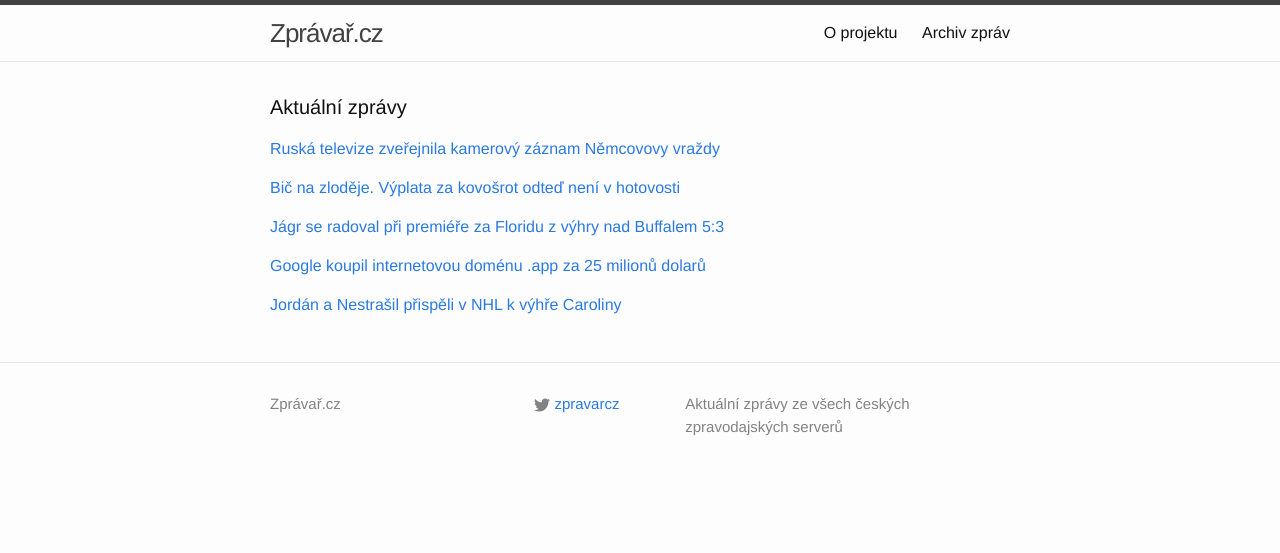
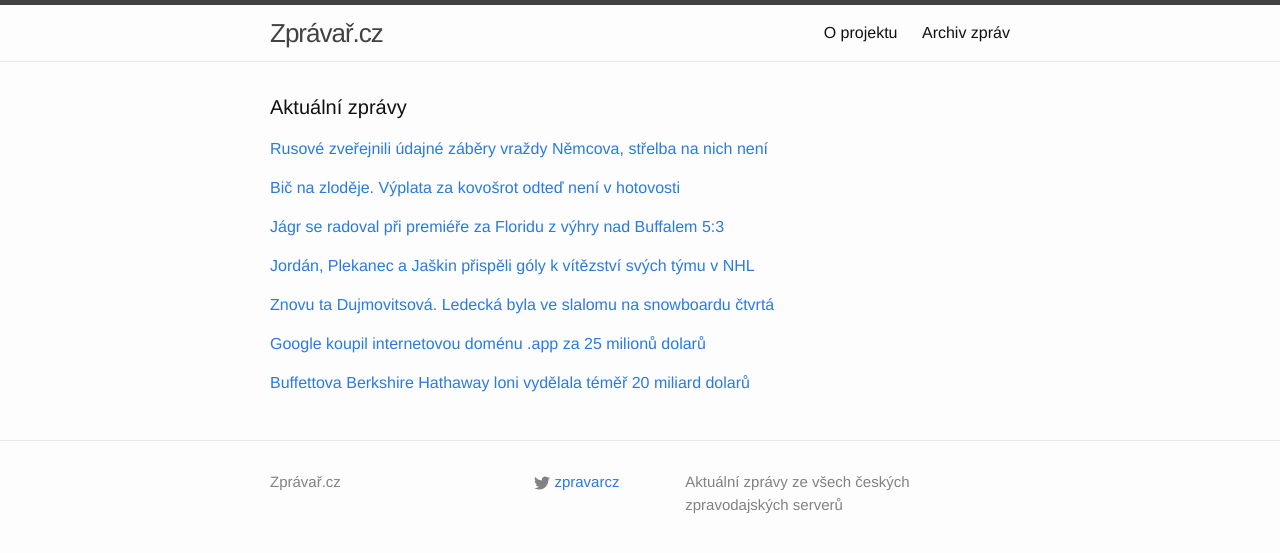
Before and after one commit to adliska/zpravar, a Jekyll site: the page built from index.html, in a window 1280 px wide. Shown: the top 553 px of the page. Built offline with Jekyll 4.4.1, drawn with Linux system fonts in a browser that asks for light colours.

Commit message:
zpravar news update

```diff
--- a/index.html
+++ b/index.html
@@ -5,9 +5,11 @@ layout: default
 <div class="home">
     <h1 class="page-heading">Aktuální zprávy</h1>
 
-<p><a href="javascript:;" onclick="toggle_visibility('zpravy0')">Ruská televize zveřejnila kamerový záznam Němcovovy vraždy</a></p>
+<p><a href="javascript:;" onclick="toggle_visibility('zpravy0')">Rusové zveřejnili údajné záběry vraždy Němcova, střelba na nich není</a></p>
 <div id="zpravy0" style="display:none">
 <ul>
+<li><a href=http://www.ceskatelevize.cz/ct24/svet/303249-rusove-zverejnili-udajne-zabery-vrazdy-nemcova-strelba-na-nich-neni/>Rusové zveřejnili údajné záběry vraždy Němcova, střelba na nich není - www.ceskatelevize.cz</a></li>
+<li><a href=http://www.tyden.cz/rubriky/zahranici/rusko-a-okoli/zverejnen-zaznam-vrazdy-nemcova-vrah-nestrilel-z-auta_334846.html>Zveřejněn záznam vraždy Němcova: vrah nestřílel z auta - www.tyden.cz</a></li>
 <li><a href=http://zahranicni.ihned.cz/c1-63613380-ruska-televize-zverejnila-kamerovy-zaznam-nemcovovy-vrazdy>Ruská televize zveřejnila kamerový záznam Němcovovy vraždy - zahranicni.ihned.cz</a></li>
 <li><a href=http://zpravy.e15.cz/zahranicni/udalosti/ruska-televize-zverejnila-zaznam-vrazdy-nemcova-1167644>Ruská televize zveřejnila záznam vraždy Němcova - zpravy.e15.cz</a></li>
 <li><a href=http://www.ceskatelevize.cz/ct24/svet/303249-rusove-zverejnili-udajne-zabery-vrazdy-nemcova-strelba-na-nich-videt-neni/>Rusové zveřejnili údajné záběry vraždy Němcova, střelba na nich vidět není - www.ceskatelevize.cz</a></li>
@@ -36,19 +38,35 @@ layout: default
 <li><a href=http://www.rozhlas.cz/_zprava/jagr-zazil-v-dresu-floridy-viteznou-premieru-bodove-se-vsak-neprosadil--1461163>Jágr zažil v dresu Floridy vítěznou premiéru, bodově se však neprosadil - www.rozhlas.cz</a></li>
 <li><a href=http://hokej.idnes.cz/neuvirth-celil-kanonade-floridy-jagr-pri-premiere-nebodoval-pl4-/nhl.aspx?c=A150228_234409_nhl_Mkr>Neuvirth čelil kanonádě Floridy, Jágr při premiéře nebodoval - hokej.idnes.cz</a></li>
 </ul>
-</div><p><a href="javascript:;" onclick="toggle_visibility('zpravy3')">Google koupil internetovou doménu .app za 25 milionů dolarů</a></p>
+</div><p><a href="javascript:;" onclick="toggle_visibility('zpravy3')">Jordán, Plekanec a Jaškin přispěli góly k vítězství svých týmu v NHL</a></p>
 <div id="zpravy3" style="display:none">
+<ul>
+<li><a href=http://www.rozhlas.cz/_zprava/jordan-plekanec-a-jaskin-prispeli-goly-k-vitezstvi-svych-tymu-v-nhl--1461185>Jordán, Plekanec a Jaškin přispěli góly k vítězství svých týmu v NHL - www.rozhlas.cz</a></li>
+<li><a href=http://www.sportovninoviny.cz/zpravy/jordan-a-nestrasil-prispeli-v-nhl-k-vyhre-caroliny/1187166>Jordán a Nestrašil přispěli v NHL k výhře Caroliny - www.sportovninoviny.cz</a></li>
+<li><a href=http://www.denik.cz/hokej/jordan-a-nestrasil-prispeli-v-nhl-k-vyhre-caroliny-20150301.html>Jordán a Nestrašil přispěli výhře Caroliny na ledě favorizovaných Islanders - www.denik.cz</a></li>
+<li><a href=http://sport.aktualne.cz/jordan-a-nestrasil-prispeli-v-nhl-k-vyhre-caroliny/r~81715d20bfda11e4b6d20025900fea04/>Jordán a Nestrašil přispěli v NHL k výhře Caroliny - sport.aktualne.cz</a></li>
+</ul>
+</div><p><a href="javascript:;" onclick="toggle_visibility('zpravy4')">Znovu ta Dujmovitsová. Ledecká byla ve slalomu na snowboardu čtvrtá</a></p>
+<div id="zpravy4" style="display:none">
+<ul>
+<li><a href=http://www.denik.cz/zimni_sporty/znovu-ta-dujmovitsova-ledecka-byla-ve-slalomu-na-snowboardu-ctvrta-20150301.html>Znovu ta Dujmovitsová. Ledecká byla ve slalomu na snowboardu čtvrtá - www.denik.cz</a></li>
+<li><a href=http://sport.idnes.cz/ester-ledecka-004-/lyzovani.aspx?c=A150301_091121_lyzovani_ald>Ledecké ve slalomu na SP v Japonsku chyběla setina k dalšímu bronzu - sport.idnes.cz</a></li>
+<li><a href=http://www.sportovninoviny.cz/zpravy/ledecka-skoncila-ve-slalomu-na-sp-v-japonsku-ctvrta/1187176>Ledecká skončila ve slalomu na SP v Japonsku čtvrtá - www.sportovninoviny.cz</a></li>
+<li><a href=http://sport.aktualne.cz/ledecka-skoncila-ve-slalomu-na-sp-v-japonsku-ctvrta/r~705f76bcbfe811e49bec0025900fea04/>Ledecká skončila ve slalomu na SP v Japonsku čtvrtá - sport.aktualne.cz</a></li>
+</ul>
+</div><p><a href="javascript:;" onclick="toggle_visibility('zpravy5')">Google koupil internetovou doménu .app za 25 milionů dolarů</a></p>
+<div id="zpravy5" style="display:none">
 <ul>
 <li><a href=http://byznys.ihned.cz/c1-63613370-google-koupil-internetovou-domenu-app-za-25-milionu-dolaru>Google koupil internetovou doménu .app za 25 milionů dolarů - byznys.ihned.cz</a></li>
 <li><a href=http://e-svet.e15.cz/it-byznys/nejdrazsi-domena-google-koupil-app-za-25-milionu-dolaru-1167635>Nejdražší doména: Google koupil .app za 25 milionů dolarů - e-svet.e15.cz</a></li>
 <li><a href=http://www.financninoviny.cz/zpravodajstvi/zpravy/google-koupil-internetovou-domenu-app-za-25-milionu-dolaru/1187149>Google koupil internetovou doménu .app za 25 milionů dolarů - www.financninoviny.cz</a></li>
 <li><a href=http://www.denik.cz/ekonomika/google-koupil-internetovou-domenu-app-za-25-milionu-dolaru-20150301.html>Google koupil internetovou doménu .app za 25 milionů dolarů - www.denik.cz</a></li>
 </ul>
-</div><p><a href="javascript:;" onclick="toggle_visibility('zpravy4')">Jordán a Nestrašil přispěli v NHL k výhře Caroliny</a></p>
-<div id="zpravy4" style="display:none">
+</div><p><a href="javascript:;" onclick="toggle_visibility('zpravy6')">Buffettova Berkshire Hathaway loni vydělala téměř 20 miliard dolarů</a></p>
+<div id="zpravy6" style="display:none">
 <ul>
-<li><a href=http://www.sportovninoviny.cz/zpravy/jordan-a-nestrasil-prispeli-v-nhl-k-vyhre-caroliny/1187166>Jordán a Nestrašil přispěli v NHL k výhře Caroliny - www.sportovninoviny.cz</a></li>
-<li><a href=http://www.denik.cz/hokej/jordan-a-nestrasil-prispeli-v-nhl-k-vyhre-caroliny-20150301.html>Jordán a Nestrašil přispěli výhře Caroliny na ledě favorizovaných Islanders - www.denik.cz</a></li>
-<li><a href=http://sport.aktualne.cz/jordan-a-nestrasil-prispeli-v-nhl-k-vyhre-caroliny/r~81715d20bfda11e4b6d20025900fea04/>Jordán a Nestrašil přispěli v NHL k výhře Caroliny - sport.aktualne.cz</a></li>
+<li><a href=http://byznys.ihned.cz/c1-63613560-buffetova-berkshire-hathaway-loni-vydelala-temer-20-miliard-dolaru>Buffettova Berkshire Hathaway loni vydělala téměř 20 miliard dolarů - byznys.ihned.cz</a></li>
+<li><a href=http://www.novinky.cz/ekonomika/362964-miliardar-buffett-loni-vydelal-skoro-20-miliard-dolaru.html>Miliardář Buffett loni vydělal skoro 20 miliard dolarů - www.novinky.cz</a></li>
+<li><a href=http://www.financninoviny.cz/zpravodajstvi/zpravy/buffettova-investicni-firma-loni-vydelala-temer-20-miliard-dolaru/1187147>Buffettova investiční firma loni vydělala téměř 20 miliard dolarů - www.financninoviny.cz</a></li>
 </ul>
 </div></div>
```
